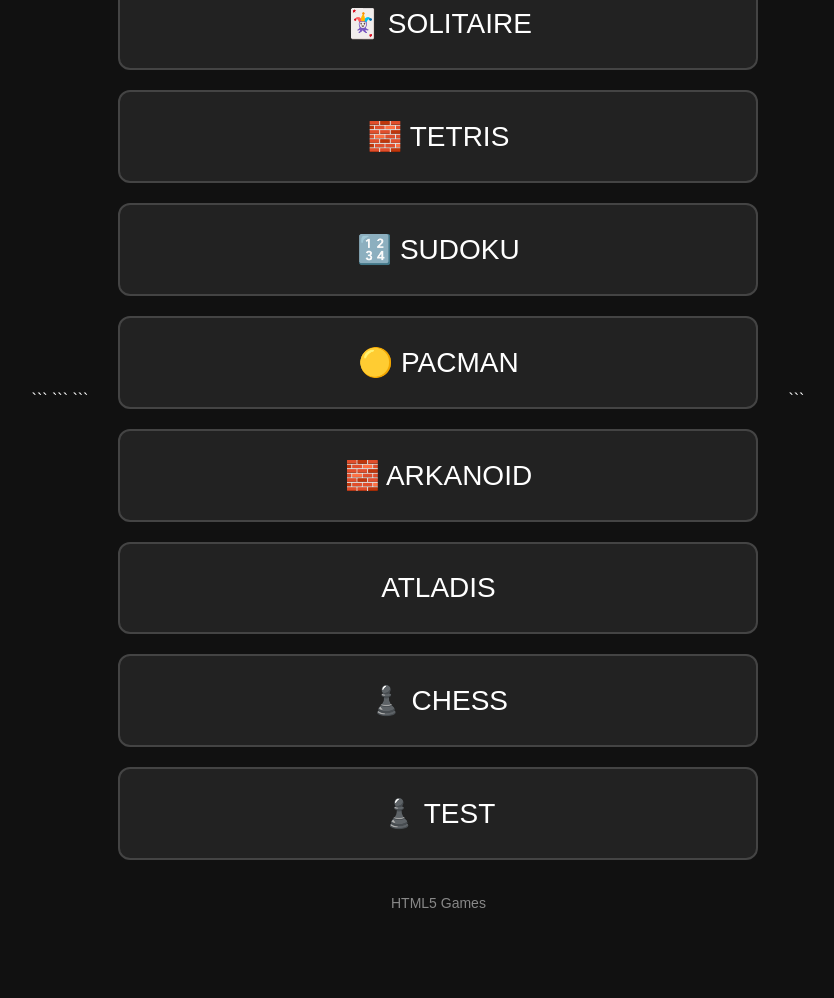
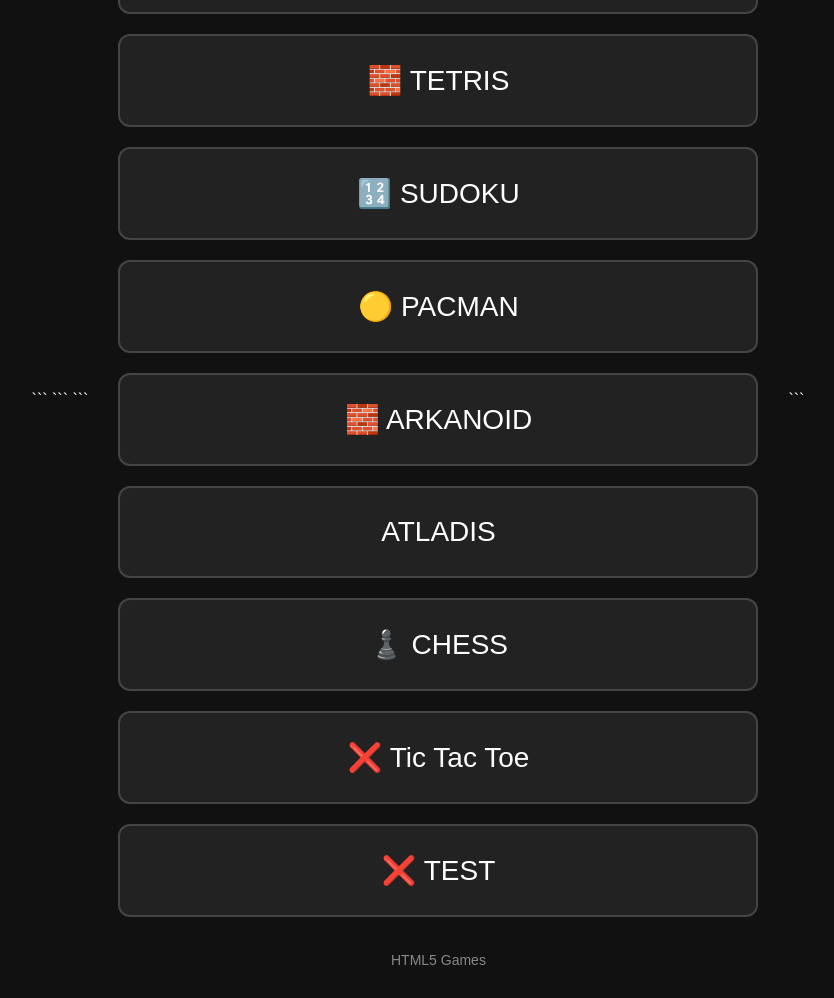
Before and after one commit to Kadaz/TolisArcade, a plain HTML site: page index.html in a window 1280 px wide. Shown: the whole page, without its empty margins (222-1056 px from the left). Before the commit the page ends 941 px from the top, so only its background shows below. Drawn offline with Linux system fonts and the light colour scheme.

Commit message:
Update index.html

```diff
--- a/index.html
+++ b/index.html
@@ -118,8 +118,12 @@
             ♟️ CHESS
         </a>
 
-        <a class="game" href="https://ramazancetinkaya.github.io/tictactoe/">
-            ♟️ TEST
+        <a class="game" href="https://kadaz.github.io/tictactoe/">
+            ❌ Tic Tac Toe
+        </a>
+
+        <a class="game" href="https://connectfour.calebevans.me/">
+            ❌ TEST
         </a>
 
     </div>
```
